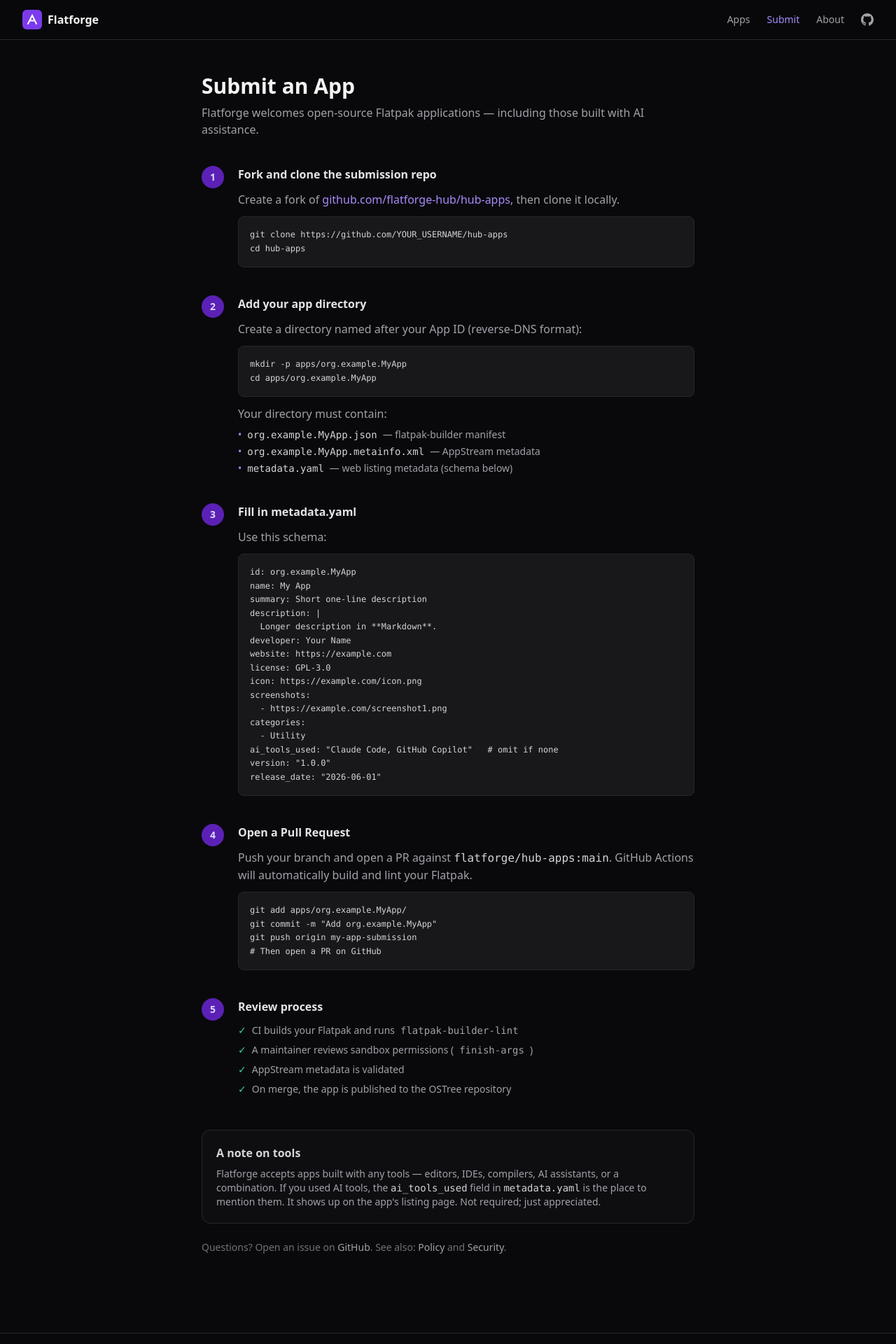
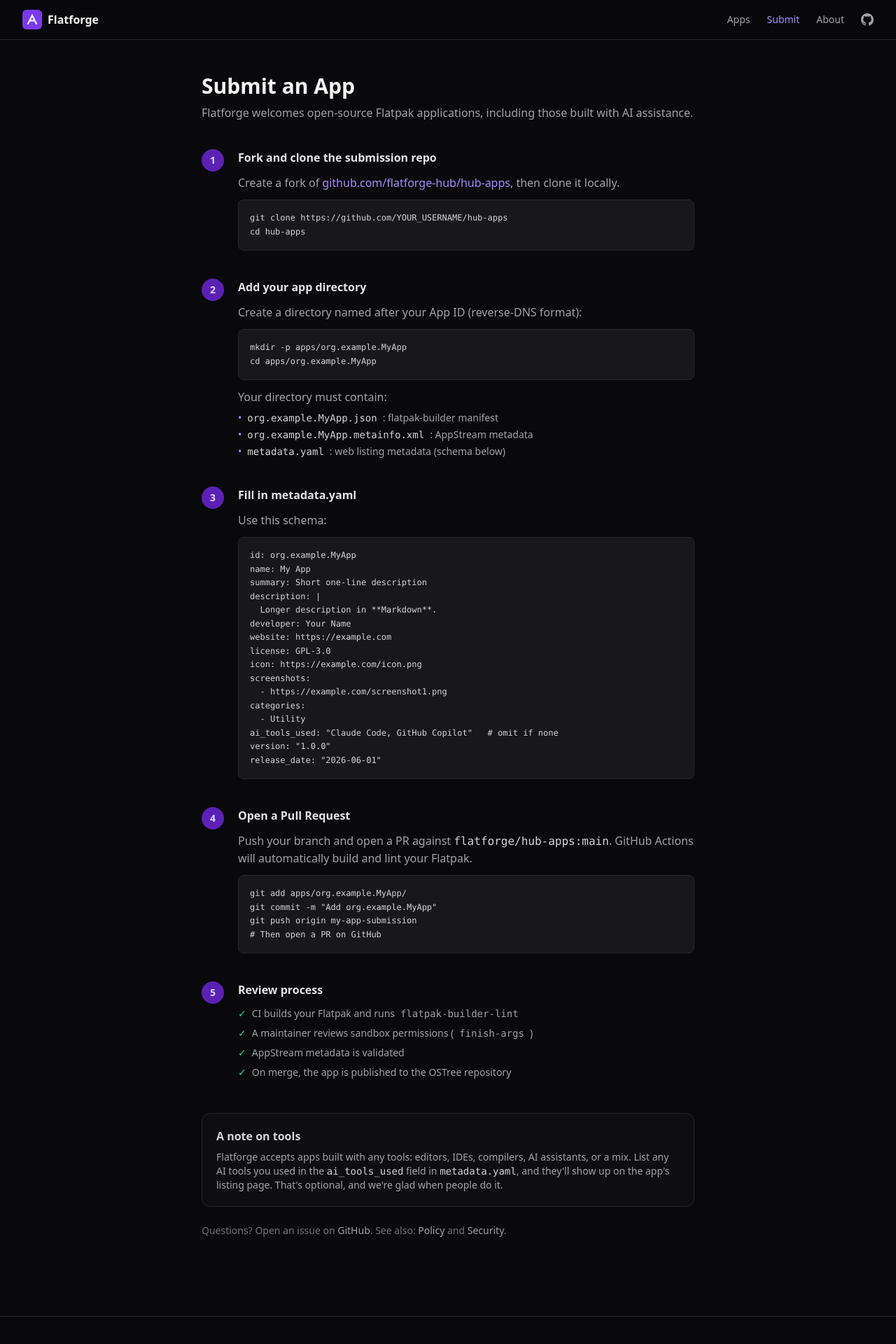
Before and after one commit to flatforge-hub/flatforge, a React (Vite) app in the folder web/: page /submit in a window 1280 px wide. Shown: the top 1920 px of the page at 70% size. Built offline with nearby package versions, Linux system fonts and the light colour scheme; no server answers.

Commit message:
Rewrite web copy to cut em dashes and AI-tell phrasing

```diff
--- a/web/src/components/Footer.tsx
+++ b/web/src/components/Footer.tsx
@@ -41,7 +41,7 @@
           </div>
         </div>
         <div className="mt-8 pt-6 border-t border-zinc-900 flex flex-col sm:flex-row justify-between items-center gap-2 text-xs text-zinc-600">
-          <span>Flatforge — open source infrastructure for open source apps</span>
+          <span>Flatforge: open source infrastructure for open source apps</span>
           <span>AI tools are welcome here</span>
         </div>
       </div>
--- a/web/src/pages/About.tsx
+++ b/web/src/pages/About.tsx
@@ -11,25 +11,25 @@
       <div className="space-y-10">
         <Section title="Why Flatforge?">
           <p>
-            Flatforge is a Flatpak repository that accepts open-source applications regardless
-            of which tools were used to build them — whether that's a plain text editor, a full IDE,
-            or an AI assistant.
+            Flatforge is a Flatpak repository for open-source applications. It doesn't matter
+            what built yours: a plain text editor, a full IDE, and an AI assistant all qualify.
           </p>
           <p className="mt-3">
-            We believe the Linux desktop benefits from more applications, not fewer. We care about
-            code quality, sandbox integrity, and open-source licensing. We do not care how you wrote the code.
+            More applications make for a healthier Linux desktop, so our reviews focus on what
+            matters: code quality, sandbox integrity, and open-source licensing. How you wrote
+            the code doesn't factor in.
           </p>
         </Section>
 
         <Section title="Our policy in brief">
           <ul className="space-y-2">
             <PolicyItem ok>Open-source licence required (OSI-approved, CC0, or Unlicense)</PolicyItem>
-            <PolicyItem ok>Flatpak sandbox enforced — <code>finish-args</code> reviewed</PolicyItem>
+            <PolicyItem ok>Flatpak sandbox enforced: <code>finish-args</code> reviewed</PolicyItem>
             <PolicyItem ok>AppStream metadata required (icon, description, screenshots)</PolicyItem>
-            <PolicyItem ok>If you used AI tools, mention which ones — transparency, not a condition</PolicyItem>
+            <PolicyItem ok>If you used AI tools, name them in your metadata: it's for transparency, not gatekeeping</PolicyItem>
             <PolicyItem bad>No proprietary applications</PolicyItem>
             <PolicyItem bad>No malware, spyware, or adware</PolicyItem>
-            <PolicyItem bad>No slop — apps must have genuine utility</PolicyItem>
+            <PolicyItem bad>No slop: apps must have genuine utility</PolicyItem>
           </ul>
           <p className="mt-4">
             <a href="https://github.com/flatforge-hub/hub-meta/blob/main/docs/POLICY.md"
--- a/web/src/pages/Home.tsx
+++ b/web/src/pages/Home.tsx
@@ -122,7 +122,7 @@
         <div className="mx-auto max-w-7xl px-4 sm:px-6 lg:px-8 py-14 text-center">
           <h2 className="text-2xl font-bold text-zinc-100 mb-3">Have an app to share?</h2>
           <p className="text-zinc-400 mb-6 max-w-lg mx-auto">
-            Open source, working in a sandbox, with an icon and a description — that's what we care about.
+            We just need it open source, sandboxed, with an icon and a description.
           </p>
           <a href="/submit" className="btn-primary">
             Submit an app
--- a/web/src/pages/Submit.tsx
+++ b/web/src/pages/Submit.tsx
@@ -3,7 +3,7 @@
     <div className="mx-auto max-w-3xl px-4 sm:px-6 lg:px-8 py-12">
       <h1 className="text-3xl font-bold text-zinc-100 mb-2">Submit an App</h1>
       <p className="text-zinc-400 mb-10">
-        Flatforge welcomes open-source Flatpak applications — including those built with AI assistance.
+        Flatforge welcomes open-source Flatpak applications, including those built with AI assistance.
       </p>
 
       <div className="space-y-10">
@@ -26,9 +26,9 @@
 cd apps/org.example.MyApp`}</Code>
           <p className="text-zinc-400 mt-3">Your directory must contain:</p>
           <ul className="mt-2 space-y-1 text-sm text-zinc-400">
-            <li className="flex gap-2"><span className="text-forge-400">•</span> <code className="text-zinc-300">org.example.MyApp.json</code> — flatpak-builder manifest</li>
-            <li className="flex gap-2"><span className="text-forge-400">•</span> <code className="text-zinc-300">org.example.MyApp.metainfo.xml</code> — AppStream metadata</li>
-            <li className="flex gap-2"><span className="text-forge-400">•</span> <code className="text-zinc-300">metadata.yaml</code> — web listing metadata (schema below)</li>
+            <li className="flex gap-2"><span className="text-forge-400">•</span> <code className="text-zinc-300">org.example.MyApp.json</code>: flatpak-builder manifest</li>
+            <li className="flex gap-2"><span className="text-forge-400">•</span> <code className="text-zinc-300">org.example.MyApp.metainfo.xml</code>: AppStream metadata</li>
+            <li className="flex gap-2"><span className="text-forge-400">•</span> <code className="text-zinc-300">metadata.yaml</code>: web listing metadata (schema below)</li>
           </ul>
         </Step>
 
@@ -77,10 +77,10 @@
       <div className="mt-12 p-5 rounded-xl border border-zinc-800 bg-zinc-900/40">
         <h2 className="font-semibold text-zinc-300 mb-2">A note on tools</h2>
         <p className="text-sm text-zinc-400">
-          Flatforge accepts apps built with any tools — editors, IDEs, compilers, AI assistants, or a combination.
-          If you used AI tools, the <code className="text-zinc-300">ai_tools_used</code> field in{' '}
-          <code className="text-zinc-300">metadata.yaml</code> is the place to mention them. It shows up
-          on the app's listing page. Not required; just appreciated.
+          Flatforge accepts apps built with any tools: editors, IDEs, compilers, AI assistants, or a mix.
+          List any AI tools you used in the <code className="text-zinc-300">ai_tools_used</code> field in{' '}
+          <code className="text-zinc-300">metadata.yaml</code>, and they'll show up on the app's listing
+          page. That's optional, and we're glad when people do it.
         </p>
       </div>
 
```
